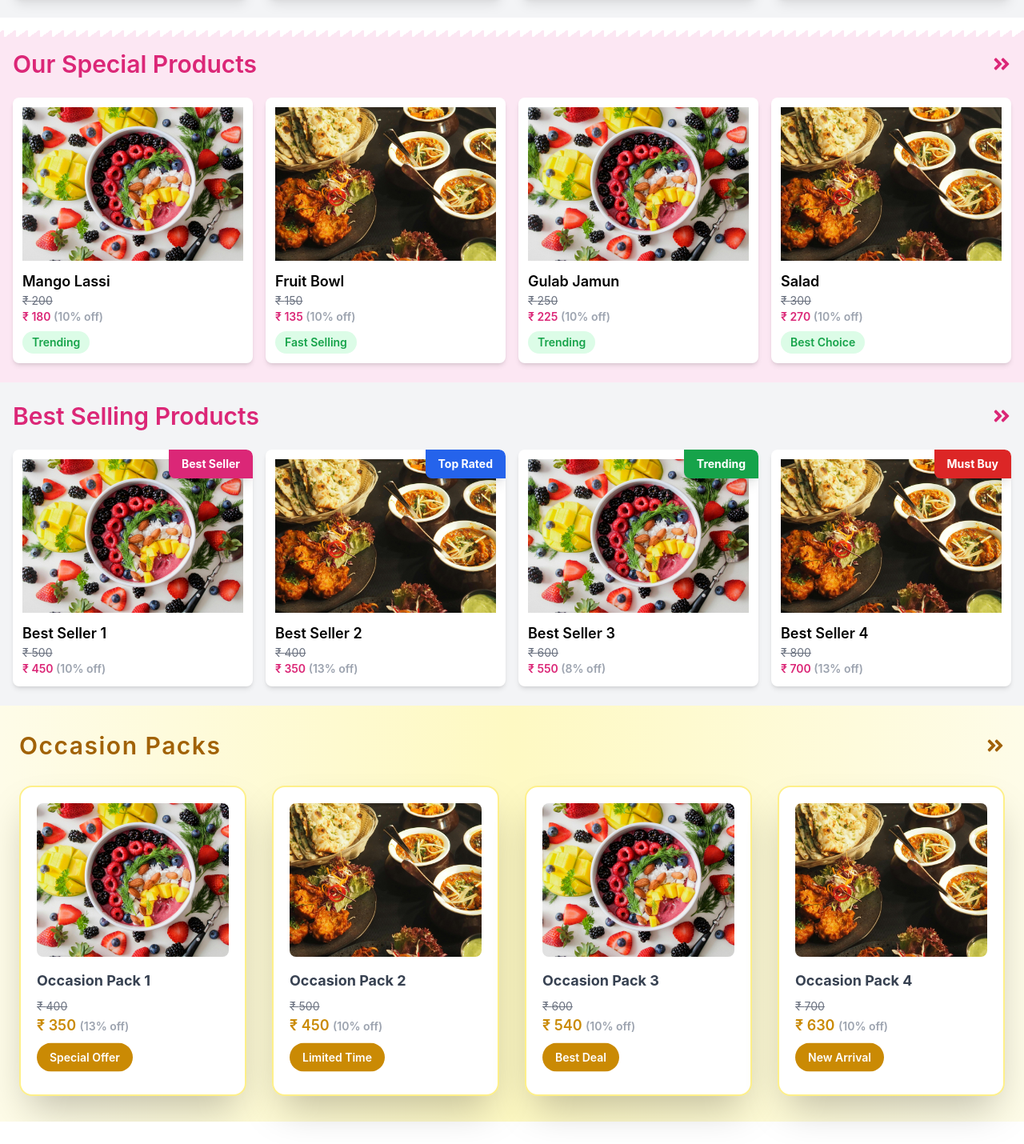
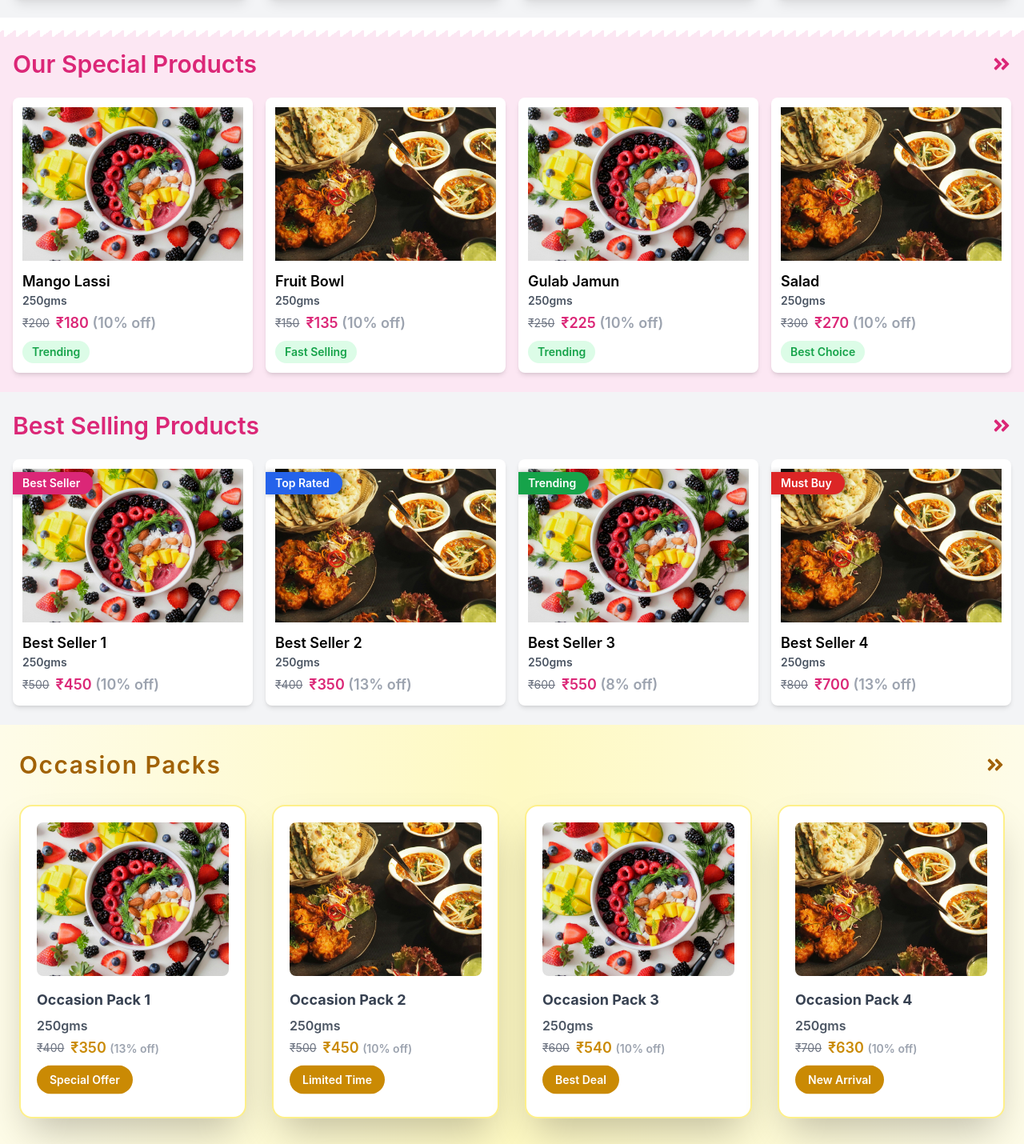
Before and after one commit to BhanuGamasu/dummyUI, a React (Create React App) app: page /home in a window 1280 px wide. Shown: the part 934-2364 px from the top of the page at 80% size. Before the commit the page ends 2336 px from the top, so only its background shows below. Built offline with nearby package versions, Linux system fonts and the light colour scheme.

Commit message:
home page bug fixes

```diff
--- a/src/Components/CustomerFolder/CustomerHome.js
+++ b/src/Components/CustomerFolder/CustomerHome.js
@@ -4,7 +4,7 @@ import "swiper/css";
 import "swiper/css/pagination";
 import "swiper/css/navigation";
 import { Pagination, Navigation, Autoplay } from "swiper/modules";
-import { FaAngleDoubleRight  } from "react-icons/fa";
+import { FaAngleDoubleRight } from "react-icons/fa";
 import { useNavigate } from "react-router-dom";
 import dataService from "../../dataService";
 
@@ -69,7 +69,7 @@ const CustomerHome = () => {
             <div className="w-full py-6 px-4 bg-gray-100">
                 <div className="flex justify-between items-center mb-6">
                     <h2 className="text-3xl font-semibold text-pink-600">Categories</h2>
-                    <FaAngleDoubleRight  className="text-pink-600 text-2xl" />
+                    <FaAngleDoubleRight className="text-pink-600 text-2xl" />
                 </div>
                 <div className="grid grid-cols-2 sm:grid-cols-2 md:grid-cols-3 lg:grid-cols-4 gap-6 cursor-pointer">
                     {categories.map((category, index) => (
@@ -105,7 +105,7 @@ const CustomerHome = () => {
                 <div className="relative z-20">
                     <div className="flex justify-between items-center mb-6">
                         <h2 className="text-3xl font-semibold text-pink-600">Our Special Products</h2>
-                        <FaAngleDoubleRight  className="text-pink-600 text-2xl" />
+                        <FaAngleDoubleRight className="text-pink-600 text-2xl" />
                     </div>
 
                     {/* Responsive grid layout */}
@@ -121,12 +121,15 @@ const CustomerHome = () => {
                                     className="w-full h-40 sm:h-48 object-cover mb-3" // Adjust height for mobile
                                 />
                                 <h3 className="text-sm sm:text-lg font-semibold">{product.name}</h3>
+                                <p className="text-xs sm:text-sm text-gray-600 font-semibold mb-1">250gms</p>
+                                <div className="flex items-center space-x-2">
                                     <p className="text-xs sm:text-sm text-gray-500 line-through">
-                                    &#8377; {product.originalPrice}
+                                        &#8377;{product.originalPrice}
                                     </p>
-                                <p className="text-xs sm:text-sm text-pink-600 font-semibold">
-                                    &#8377; {product.discountPrice} <span className="text-gray-400">({((product.originalPrice - product.discountPrice) / product.originalPrice * 100).toFixed(0)}% off)</span>
+                                    <p className="text-sm sm:text-lg text-pink-600 font-semibold">
+                                        &#8377;{product.discountPrice} <span className="text-gray-400">({((product.originalPrice - product.discountPrice) / product.originalPrice * 100).toFixed(0)}% off)</span>
                                     </p>
+                                </div>
                                 <span className="inline-block mt-2 px-3 py-1 bg-green-100 text-green-600 font-semibold rounded-full text-xs sm:text-sm mx-auto">
                                     {product.label}
                                 </span>
@@ -140,7 +143,7 @@ const CustomerHome = () => {
             <div className="w-full py-6 px-4 bg-gray-100">
                 <div className="flex justify-between items-center mb-6">
                     <h2 className="text-3xl font-semibold text-pink-600">Best Selling Products</h2>
-                    <FaAngleDoubleRight  className="text-pink-600 text-2xl" />
+                    <FaAngleDoubleRight className="text-pink-600 text-2xl" />
                 </div>
 
                 {/* Best Selling Products Grid */}
@@ -150,31 +153,25 @@ const CustomerHome = () => {
                             key={index}
                             className="bg-white rounded-lg shadow-md overflow-hidden p-3 transition-transform transform hover:scale-105 cursor-pointer relative"
                         >
-                            {/* Best Seller Sticker */}
-                            {product.label === "Best Seller" && (
-                                <div className="absolute top-0 right-0 bg-pink-600 text-white text-xs sm:text-sm font-bold py-2 px-4 rounded-lg shadow-lg z-20 transform scale-100 group-hover:scale-105 transition-all duration-300 ease-in-out rounded-tl-none rounded-br-none">
-                                    Best Seller
+                            {/* Status Label Reuse */}
+                            {product.label && (
+                                <div>
+                                    <div
+                                        className={`absolute top-4 -left-1 shadow-[4px_0px_6px_rgba(0,0,0,0.3)] rounded-full rounded-l-sm px-4 py-1 text-sm font-semibold text-white ${product.label === "Best Seller"
+                                            ? "bg-pink-600"
+                                            : product.label === "Top Rated"
+                                                ? "bg-blue-600"
+                                                : product.label === "Trending"
+                                                    ? "bg-green-600"
+                                                    : product.label === "Must Buy"
+                                                        ? "bg-red-600"
+                                                        : "bg-gray-500"
+                                            }`}
+                                    >
+                                        {product.label}
+                                    </div>
                                 </div>
                             )}
-
-                            {product.label === "Top Rated" && (
-                                <div className="absolute top-0 right-0 bg-blue-600 text-white text-xs sm:text-sm font-bold py-2 px-4 rounded-lg shadow-lg z-20 transform scale-100 group-hover:scale-105 transition-all duration-300 ease-in-out rounded-tl-none rounded-br-none">
-                                    Top Rated
-                                </div>
-                            )}
-
-                            {product.label === "Trending" && (
-                                <div className="absolute top-0 right-0 bg-green-600 text-white text-xs sm:text-sm font-bold py-2 px-4 rounded-lg shadow-lg z-20 transform scale-100 group-hover:scale-105 transition-all duration-300 ease-in-out rounded-tl-none rounded-br-none">
-                                    Trending
-                                </div>
-                            )}
-
-                            {product.label === "Must Buy" && (
-                                <div className="absolute top-0 right-0 bg-red-600 text-white text-xs sm:text-sm font-bold py-2 px-4 rounded-lg shadow-lg z-20 transform scale-100 group-hover:scale-105 transition-all duration-300 ease-in-out rounded-tl-none rounded-br-none">
-                                    Must Buy
-                                </div>
-                            )}
-
 
                             <img
                                 src={product.imageUrl}
@@ -182,22 +179,23 @@ const CustomerHome = () => {
                                 className="w-full h-40 sm:h-48 object-cover mb-3"
                             />
                             <h3 className="text-sm sm:text-lg font-semibold">{product.name}</h3>
+                            <p className="text-xs sm:text-sm text-gray-600 font-semibold mb-1">250gms</p>
+                            <div className="flex items-center space-x-2">
                                 <p className="text-xs sm:text-sm text-gray-500 line-through">
-                                &#8377; {product.originalPrice}
+                                    &#8377;{product.originalPrice}
                                 </p>
-                            <p className="text-xs sm:text-sm text-pink-600 font-semibold">
-                                &#8377; {product.discountPrice}{" "}
+                                <p className="text-sm sm:text-lg text-pink-600 font-semibold">
+                                    &#8377;{product.discountPrice}{" "}
                                     <span className="text-gray-400">
                                         ({((product.originalPrice - product.discountPrice) / product.originalPrice * 100).toFixed(0)}% off)
                                     </span>
                                 </p>
-                            {/* <span className="inline-block mt-2 px-3 py-1 bg-green-100 text-green-600 font-semibold rounded-full text-xs sm:text-sm mx-auto">
-                                {product.label}
-                            </span> */}
+                            </div>
                         </div>
                     ))}
                 </div>
             </div>
+
 
             {/* Unique Occasion Packs Section */}
             <div className="w-full py-8 px-6 bg-gradient-to-r from-yellow-50 via-yellow-100 to-yellow-50 relative">
@@ -205,7 +203,7 @@ const CustomerHome = () => {
 
                 <div className="flex justify-between items-center mb-8">
                     <h2 className="text-3xl font-semibold text-yellow-700 tracking-wider">Occasion Packs</h2>
-                    <FaAngleDoubleRight  className="text-yellow-700 text-2xl" />
+                    <FaAngleDoubleRight className="text-yellow-700 text-2xl" />
                 </div>
 
                 {/* Occasion Packs Grid */}
@@ -227,14 +225,17 @@ const CustomerHome = () => {
 
                             {/* Product Details */}
                             <h3 className="text-lg font-bold text-gray-700 mb-2">{pack.name}</h3>
+                            <p className="text-sm sm:text-[16px] text-gray-600 font-semibold mb-1">250gms</p>
+                            <div className="flex items-center space-x-2">
                             <div className="text-sm text-gray-500 line-through">
-                                &#8377; {pack.originalPrice}
+                                &#8377;{pack.originalPrice}
                             </div>
                             <div className="text-lg font-semibold text-yellow-600">
-                                &#8377; {pack.discountPrice}{" "}
+                                &#8377;{pack.discountPrice}{" "}
                                 <span className="text-gray-400 text-sm">
                                     ({((pack.originalPrice - pack.discountPrice) / pack.originalPrice * 100).toFixed(0)}% off)
                                 </span>
+                            </div>
                             </div>
 
                             {/* Label with Animation */}
--- a/src/Components/CustomerFolder/CustomerProductOverview.js
+++ b/src/Components/CustomerFolder/CustomerProductOverview.js
@@ -550,15 +550,18 @@ const CustomerProductOverview = () => {
                                 className="w-full h-40 sm:h-48 object-cover mb-3"
                             />
                             <h3 className="text-sm sm:text-lg font-semibold">{product.name}</h3>
+                            <p className="text-xs sm:text-sm text-gray-600 font-semibold mb-1">250gms</p>
+                            <div className="flex items-center space-x-2">
                             <p className="text-xs sm:text-sm text-gray-500 line-through">
-                                &#8377; {product.originalPrice}
+                                &#8377;{product.originalPrice}
                             </p>
-                            <p className="text-xs sm:text-sm text-pink-600 font-semibold">
-                                &#8377; {product.discountPrice}{" "}
+                            <p className="text-sm sm:text-lg text-pink-600 font-semibold">
+                                &#8377;{product.discountPrice}{" "}
                                 <span className="text-gray-400">
                                     ({((product.originalPrice - product.discountPrice) / product.originalPrice * 100).toFixed(0)}% off)
                                 </span>
                             </p>
+                            </div>
                             {/* <span className="inline-block mt-2 px-3 py-1 bg-green-100 text-green-600 font-semibold rounded-full text-xs sm:text-sm mx-auto">
                                 {product.label}
                             </span> */}
--- a/src/Components/Header.js
+++ b/src/Components/Header.js
@@ -168,6 +168,26 @@ const Header = () => {
                   </button>
                 </li>
               </ul>
+
+
+              <ul className='space-y-4 mt-2'>
+                <li>
+                  <button
+                    onClick={() => {
+                      navigate("/about")
+                      setIsSidebarOpen(false);
+                    }
+
+                    }
+                    className="text-gray-800 hover:text-pink-500 font-medium focus:outline-none transition-colors duration-300 w-full text-left flex items-center"
+                  >
+                    <BsBoxSeamFill
+                      className="transition-transform duration-200 mr-1"
+                    />
+                    About
+                  </button>
+                </li>
+              </ul>
             </nav>
           </div>
 
@@ -243,12 +263,19 @@ const Header = () => {
 
               {/* Dropdown Items */}
               {activeDropdown === index && (
-                <ul className="text-center mt-5 absolute bg-white shadow-lg rounded-lg space-y-1 w-52 p-2 z-50 transition-opacity duration-300 opacity-100">
+                <ul className="absolute mt-5 bg-white shadow-lg rounded-lg w-max p-4 z-50 transition-opacity duration-300 opacity-100">
                   {menu.items.map((item, idx) => (
-                    <li key={idx}>
+                    <li key={idx} className="flex items-center space-x-3 group mb-2">
+                      {/* Image */}
+                      <img
+                        src={`https://via.placeholder.com/40`}
+                        alt={item}
+                        className="w-12 h-12 rounded-full shadow-md transition-transform duration-200 group-hover:scale-105"
+                      />
+                      {/* Category Name */}
                       <a
                         href="#"
-                        className="block py-2 text-gray-700 hover:text-white hover:bg-pink-300 rounded-lg transition-all duration-200"
+                        className="block text-gray-700 hover:text-white hover:bg-pink-300 py-2 px-3 rounded-lg transition-all duration-200 w-full"
                       >
                         {item}
                       </a>
@@ -267,6 +294,21 @@ const Header = () => {
             >
               <BsBoxSeamFill className='mr-1' />
               Orders
+              <FaChevronRight
+                className={`ml-1 mt-1 opacity-0 group-hover:opacity-100 transition-all duration-300`}
+              />
+            </button>
+            {/* Underline Animation */}
+            <span className="absolute bottom-0 left-1/2 w-0 h-[2.5px] bg-pink-500 rounded-full group-hover:w-1/4 transition-all duration-300 transform -translate-x-1/2"></span>
+          </div>
+
+          <div className="relative group">
+            <button
+              onClick={() => navigate("/about")}
+              className="my-2 text-gray-700 hover:text-gray-900 flex items-center font-medium focus:outline-none relative rounded-full group-hover:bg-pink-100 transition duration-300 p-2 px-3"
+            >
+              <BsBoxSeamFill className='mr-1' />
+              About
               <FaChevronRight
                 className={`ml-1 mt-1 opacity-0 group-hover:opacity-100 transition-all duration-300`}
               />
```
Lines whose indentation alone changed are shown as unchanged.
